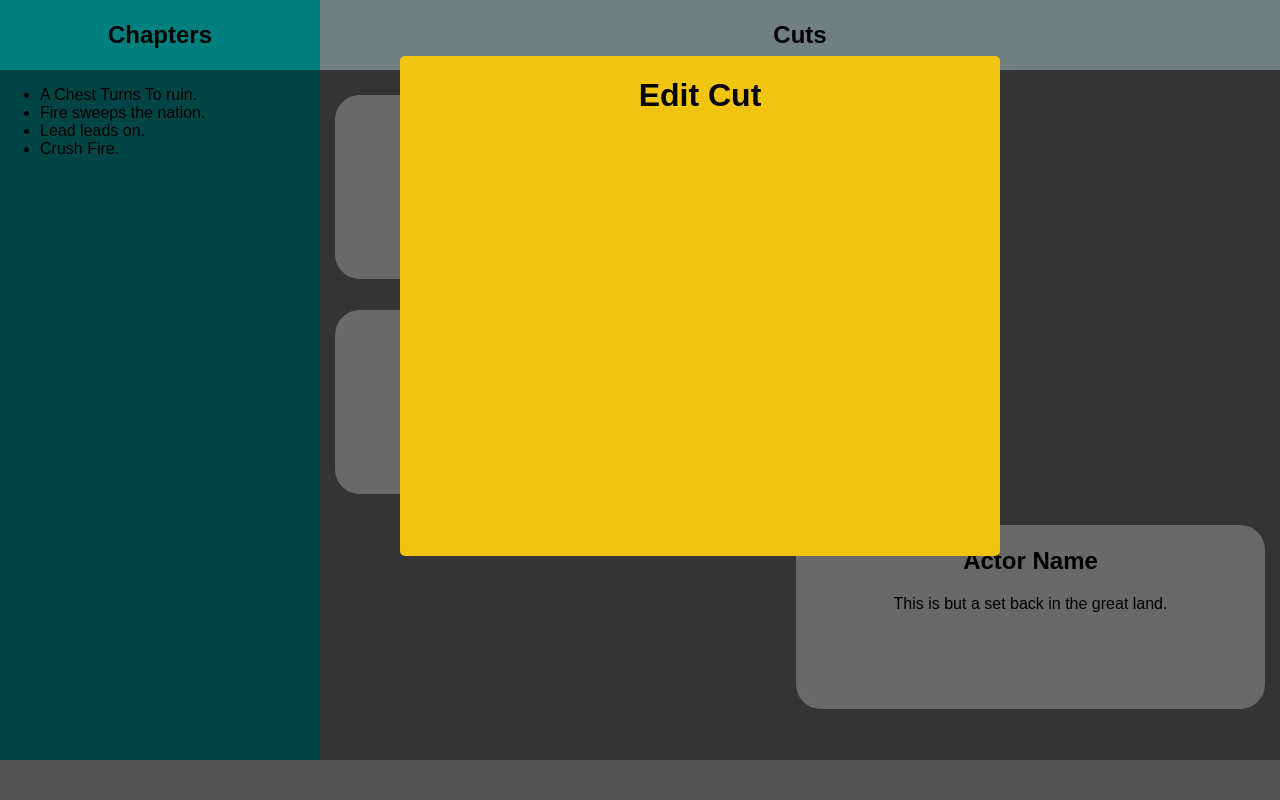
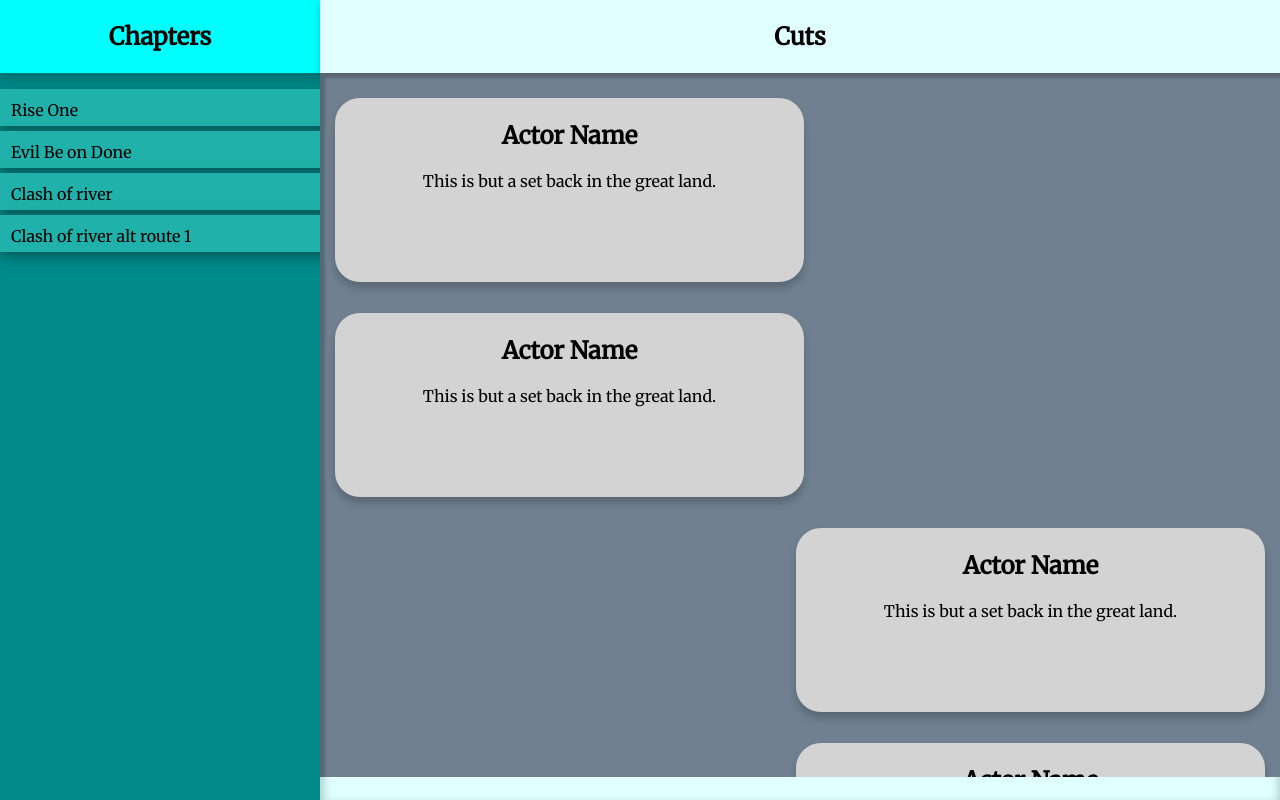
Before and after one commit to Vidsneezes/NanorenoVisualEditor, a React (Create React App) app: page / in a window 1280 px wide. Built offline with nearby package versions, Linux system fonts and the light colour scheme.

Commit message:
adds shadows effect for better element viewing rearrenges some rendering in componenets

```diff
--- a/src/App.css
+++ b/src/App.css
@@ -1,18 +1,23 @@
+@import url('https://fonts.googleapis.com/css?family=Merriweather');
+
 .App {
-  background-color: darkgray;
+  background-color: lightcyan;
   height: 100vh;
+  font-family: 'Merriweather', serif;
 }
 
 .App-ChapterView {
   float: left;
   width: 25%;
   background: darkcyan;
-  height: 95vh;
+  height: 100%;
+  z-index: 3;
 }
 
 .App-CutView {
+  box-shadow: 1px 6px 8px 3px rgba(0, 0, 0, 0.2) inset;
   position: relative;
   margin-left:25%;
-  background: dimgray;
-  height: 95vh;
+  background: lightcyan;
+  height: 100%
 }
--- a/src/App.js
+++ b/src/App.js
@@ -8,7 +8,6 @@ class App extends Component {
   render() {
     return (
       <div className="App">
-        <CutBlockEditor />
         <div className="App-ChapterView">
           <ChaptersView />
         </div>
--- a/src/components/chaptersview/ChaptersView.css
+++ b/src/components/chaptersview/ChaptersView.css
@@ -1,7 +1,12 @@
+.cv-content-list {
+  padding: 0px;
+
+}
+
 .cv-title{
   border: 1px solid cyan;
   background-color: cyan;
   background-size: 100%;
-  font-family: sans-serif;
   text-align: center;
+  box-shadow: 1px 6px 8px 3px rgba(0, 0, 0,0.15);
 }
--- a/src/components/chaptersview/ChaptersView.js
+++ b/src/components/chaptersview/ChaptersView.js
@@ -1,4 +1,5 @@
 import React, { Component } from 'react';
+import ChapterElement from './chapterelement/ChapterElement.js';
 import './ChaptersView.css';
 
 class ChaptersView extends Component {
@@ -9,10 +10,10 @@ class ChaptersView extends Component {
           <h2>Chapters</h2>
         </div>
         <ul className="cv-content-list">
-          <li>A Chest Turns To ruin.</li>
-          <li>Fire sweeps the nation.</li>
-          <li>Lead leads on.</li>
-          <li>Crush Fire.</li>
+          <ChapterElement chapterName="Rise One" />
+          <ChapterElement chapterName="Evil Be on Done" />
+          <ChapterElement chapterName="Clash of river" />
+          <ChapterElement chapterName="Clash of river alt route 1" />
         </ul>
       </div>
     );
--- /dev/null
+++ b/src/components/chaptersview/chapterelement/ChapterElement.css
@@ -0,0 +1,16 @@
+.ch-element {
+  width: 100%;
+  margin: 5px 0px;
+  padding: 10px;
+  display: block;
+  text-decoration: none;
+  height: 15px;
+  border: 1px solid lightseagreen;
+  background: lightseagreen;
+  box-shadow: 0 4px 8px 0 rgba(0, 0, 0, 0.2), 0 6px 20px 0 rgba(0, 0, 0, 0.19);
+
+}
+
+.ch-element:hover {
+  background: navajowhite;
+}
--- /dev/null
+++ b/src/components/chaptersview/chapterelement/ChapterElement.js
@@ -0,0 +1,18 @@
+import React, { Component } from 'react';
+import './ChapterElement.css';
+
+class ChapterElement extends Component {
+  handleClick(){
+    console.log("red berries");
+  }
+
+  render() {
+    return (
+      <li className="ch-element" onClick={this.handleClick}>
+          {this.props.chapterName}
+      </li>
+    );
+  }
+}
+
+export default ChapterElement;
--- a/src/components/cutview/CutView.css
+++ b/src/components/cutview/CutView.css
@@ -3,17 +3,19 @@
   border: 1px solid lightcyan;
   background-color: lightcyan;
   background-size: 100%;
-  font-family: sans-serif;
   text-align: center;
+  box-shadow: 0 4px 8px 0 rgba(0, 0, 0, 0.2);
 
 }
 
 .c-list {
+  background-color: slategray;
   display: inline-block;
   margin: 0px 0px 0px 0px;
   padding: 0px 0px 0px 0px;
   width: 100%;
   max-width: 100%;
-  height: 80vh;
+  height: 88vh;
   overflow-y: scroll;
+  box-shadow: 5px 5px 3px 0 rgba(0, 0, 0, 0.2) inset;
 }
--- a/src/components/cutview/cutblock/CutBlock.css
+++ b/src/components/cutview/cutblock/CutBlock.css
@@ -14,6 +14,7 @@
   border: 2px solid lightgray;
   text-align: center;
   border-radius: 25px;
+  box-shadow: 0 6px 8px 0 rgba(0, 0, 0, 0.2);
 }
 
 .cut-content-left {
--- a/src/components/cutview/cutblockeditor/CutBlockEditor.js
+++ b/src/components/cutview/cutblockeditor/CutBlockEditor.js
@@ -5,9 +5,9 @@ class CutBlockEditor extends Component {
   render() {
     return (
       <div >
-
         <div className="overlay"></div>
         <div className="modal">
+            <button>close</button>
             <h1>Edit Cut</h1>
         </div>
       </div>
```
